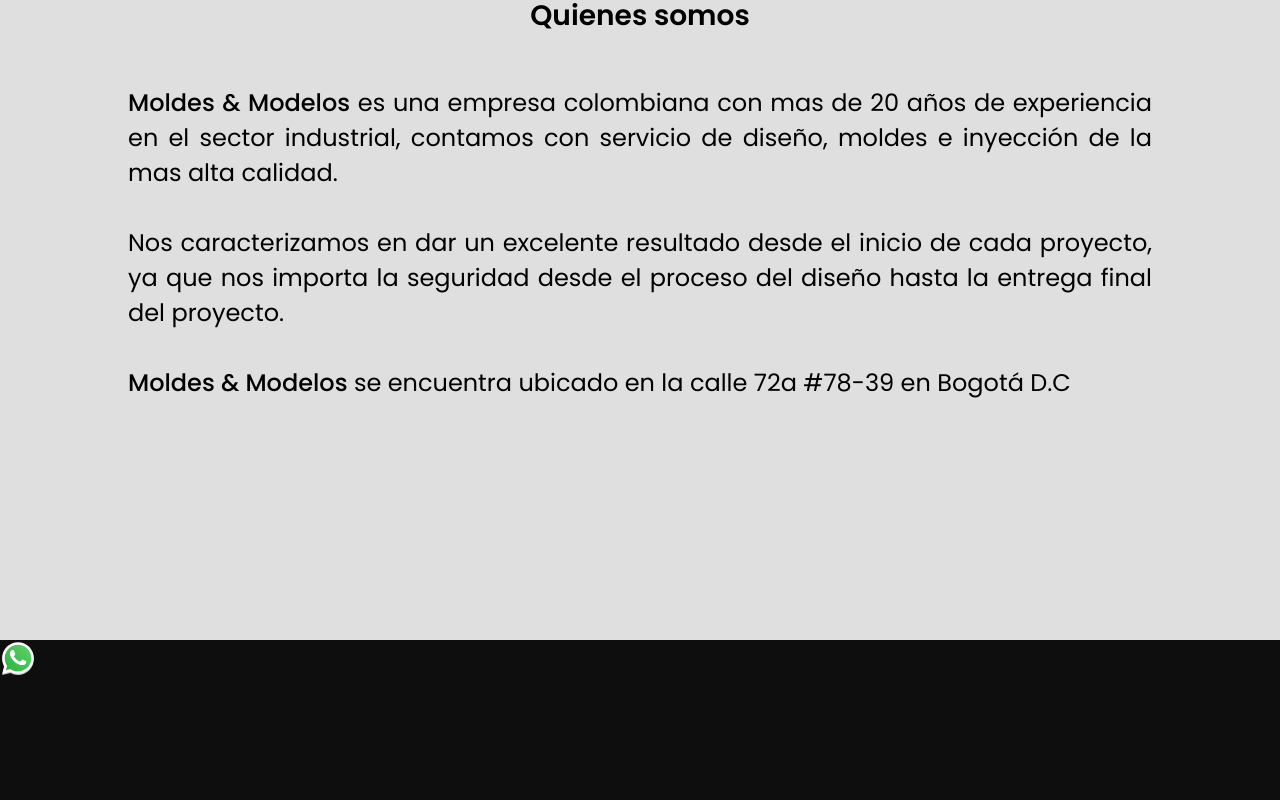
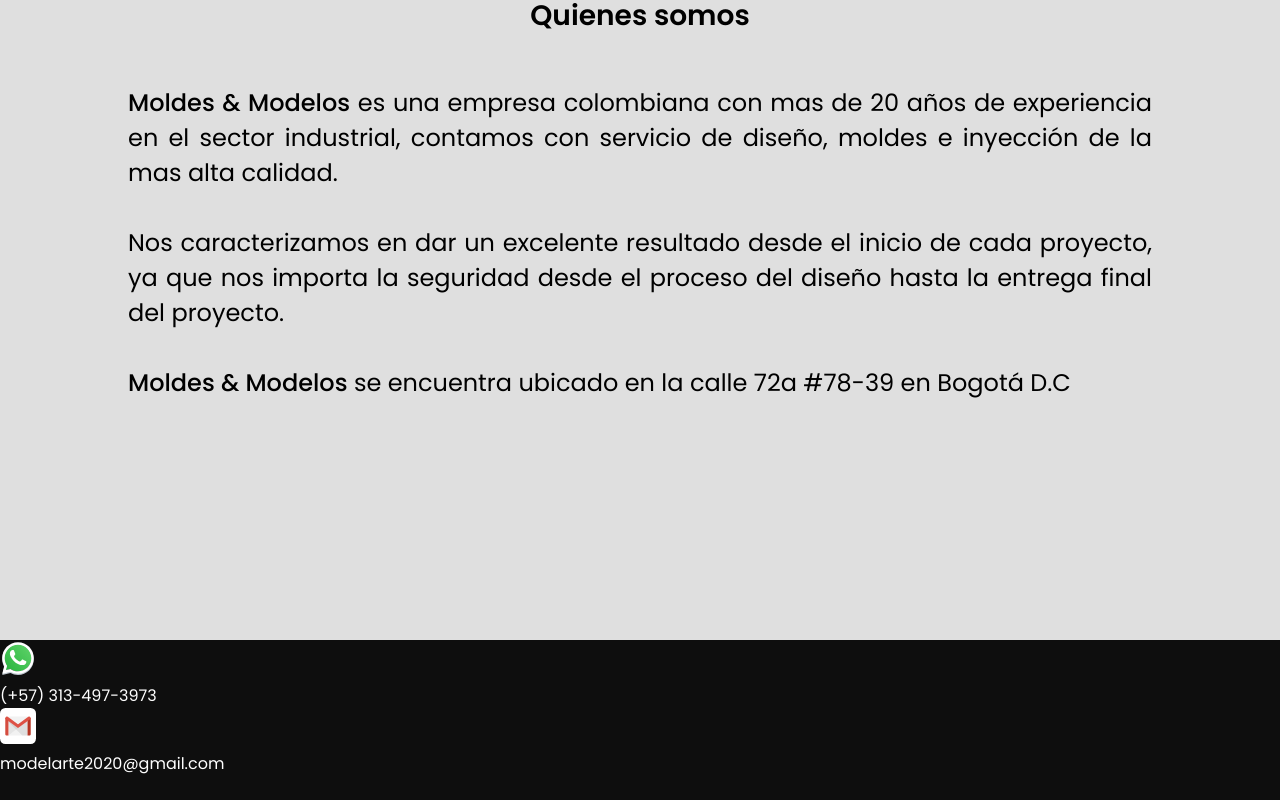
Before and after one commit to giovannymontero99/Moldes-Modelos, a React (Vite) app: page / in a window 1280 px wide. Shown: the part 2565-3365 px from the top of the page. Built offline with nearby package versions, Linux system fonts and the light colour scheme.

Commit message:
2 files modified, 1 added, 2 deleted

```diff
--- a/src/Components/main-section-components/Contacto.css
+++ b/src/Components/main-section-components/Contacto.css
@@ -3,3 +3,7 @@
   color: #fefefe;
   height: 10rem;
 }
+
+.gmailLogo > div > img {
+  width: 36px;
+}
--- a/src/Components/main-section-components/Contacto.jsx
+++ b/src/Components/main-section-components/Contacto.jsx
@@ -5,12 +5,22 @@ import './Contacto.css';
  * Logos
  */
 import whatsappLogo from '../../assets/logos/whatsapp.svg';
+import gmailLogo from '../../assets/logos/gmail.svg';
 
 const Contacto = () => {
   return (
     <footer className="Contacto" id="contacto">
-      <div>
-        <img src={whatsappLogo} alt="whatsapp logo" />
+      <div className="whatsappLogo">
+        <div>
+          <img src={whatsappLogo} alt="whatsapp logo" />
+        </div>
+        <div>(+57) 313-497-3973</div>
+      </div>
+      <div className="gmailLogo">
+        <div>
+          <img src={gmailLogo} alt="gmail logo" />
+        </div>
+        <div>modelarte2020@gmail.com</div>
       </div>
     </footer>
   );
```
Also changed, not shown: src/Components/main-section-components/Footer.jsx (deleted, +0 -12 lines), src/Components/main-section-components/Footer.css (deleted), src/assets/logos/gmail.svg (added).
